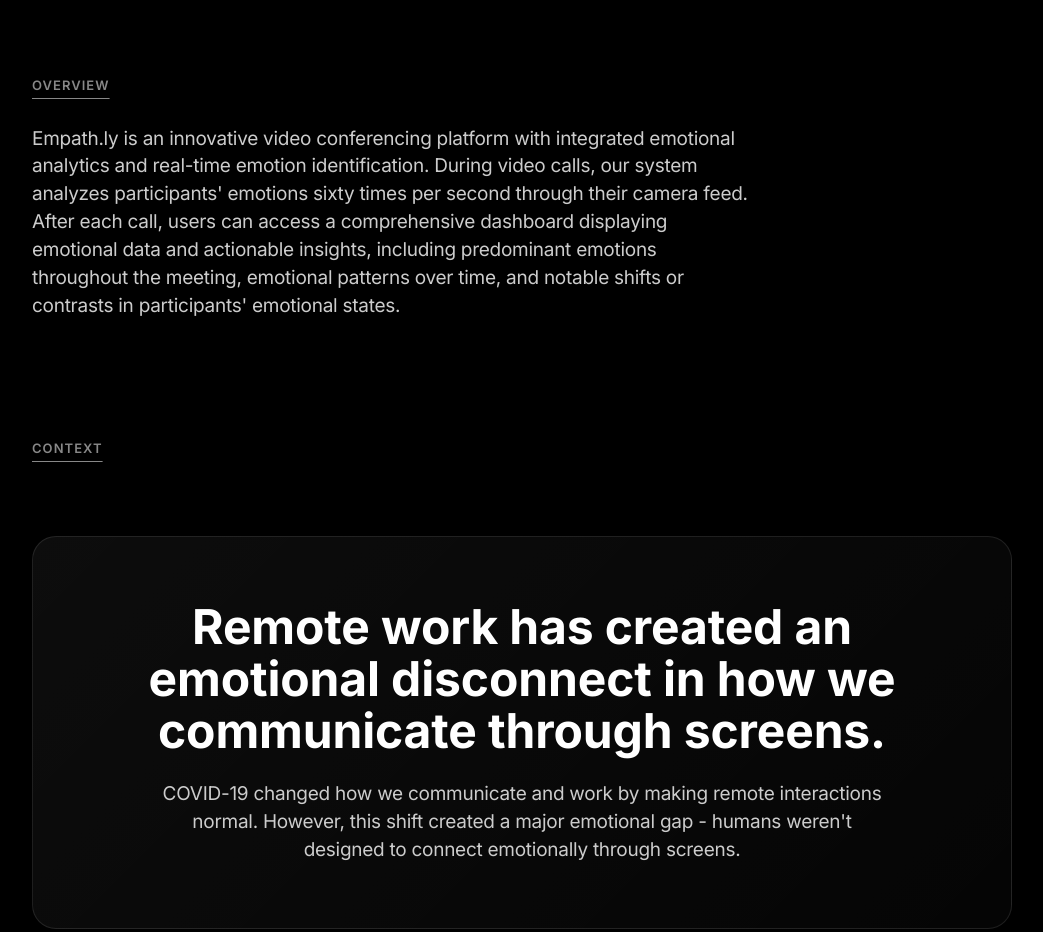
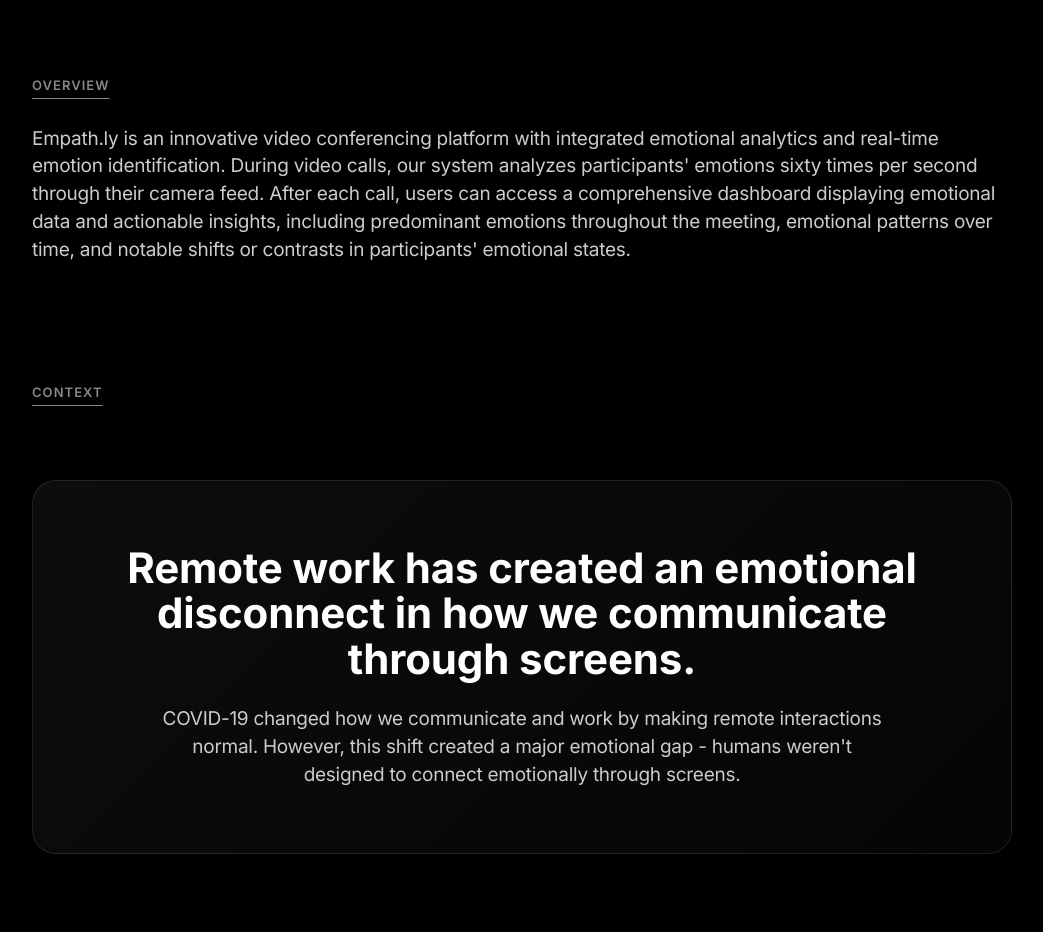
Before and after one commit to mrvarrier/mrv-portfolio, a plain HTML site: page empathly.html in a window 1280 px wide. Shown: the part 680-1612 px from the top of the page, without its empty margins (118-1161 px from the left). Drawn offline with Linux system fonts and the light colour scheme.

Commit message:
made some minor corrections

```diff
--- a/empathly.html
+++ b/empathly.html
@@ -48,7 +48,7 @@
         }
 
         .headline {
-            font-size: 48px;
+            font-size: 42px;
             line-height: 1.08;
             letter-spacing: -0.003em;
             font-weight: 700;
@@ -725,7 +725,7 @@
         <!-- Overview Section -->
         <section class="section narrow-container" aria-labelledby="overview-heading">
             <h2 id="overview-heading" class="section-label">Overview</h2>
-            <p class="body-text" style="max-width: 720px;">Empath.ly is an innovative video conferencing platform with integrated emotional analytics and real-time emotion identification. During video calls, our system analyzes participants' emotions sixty times per second through their camera feed. After each call, users can access a comprehensive dashboard displaying emotional data and actionable insights, including predominant emotions throughout the meeting, emotional patterns over time, and notable shifts or contrasts in participants' emotional states.</p>
+            <p class="body-text" style="max-width: 1000px;">Empath.ly is an innovative video conferencing platform with integrated emotional analytics and real-time emotion identification. During video calls, our system analyzes participants' emotions sixty times per second through their camera feed. After each call, users can access a comprehensive dashboard displaying emotional data and actionable insights, including predominant emotions throughout the meeting, emotional patterns over time, and notable shifts or contrasts in participants' emotional states.</p>
         </section>
 
         <!-- Context Section -->
```
